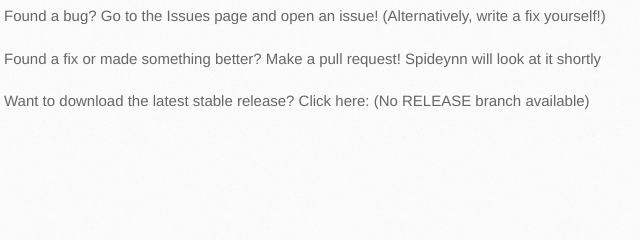
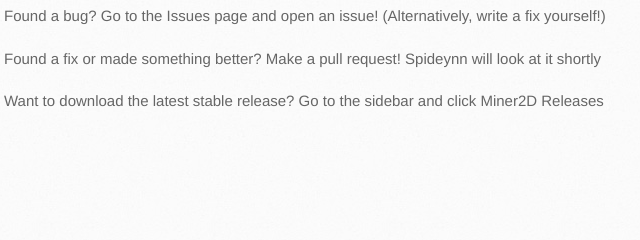
Before and after one commit to spideynn/Miner2D, a plain HTML site: page index.html in a window 1280 px wide. Shown: the part 366-606 px from the top of the page, 166-806 px from the left. Drawn offline with nearby package versions, Linux system fonts and the light colour scheme; a script that the page names is missing.

Commit message:
Adjusted Miner2D release link

```diff
--- a/index.html
+++ b/index.html
@@ -40,7 +40,7 @@
 Make a pull request! Spideynn will look at it shortly</p>
 
 <p>Want to download the latest stable release?
-Click here: (No RELEASE branch available)</p>
+Go to the sidebar and click Miner2D Releases</p>
 
 <!--<p>Want to download the latest UNSTABLE release?
 Go to the sidebar and click TravisCI Builds!</p>-->
```
